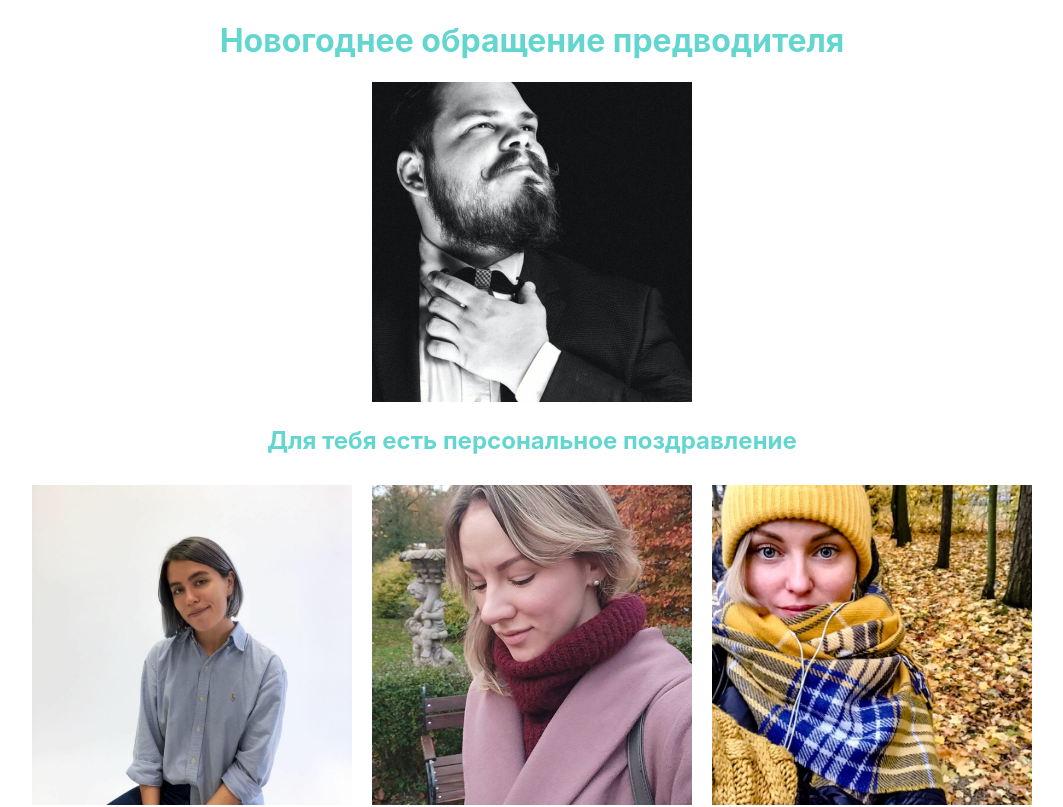
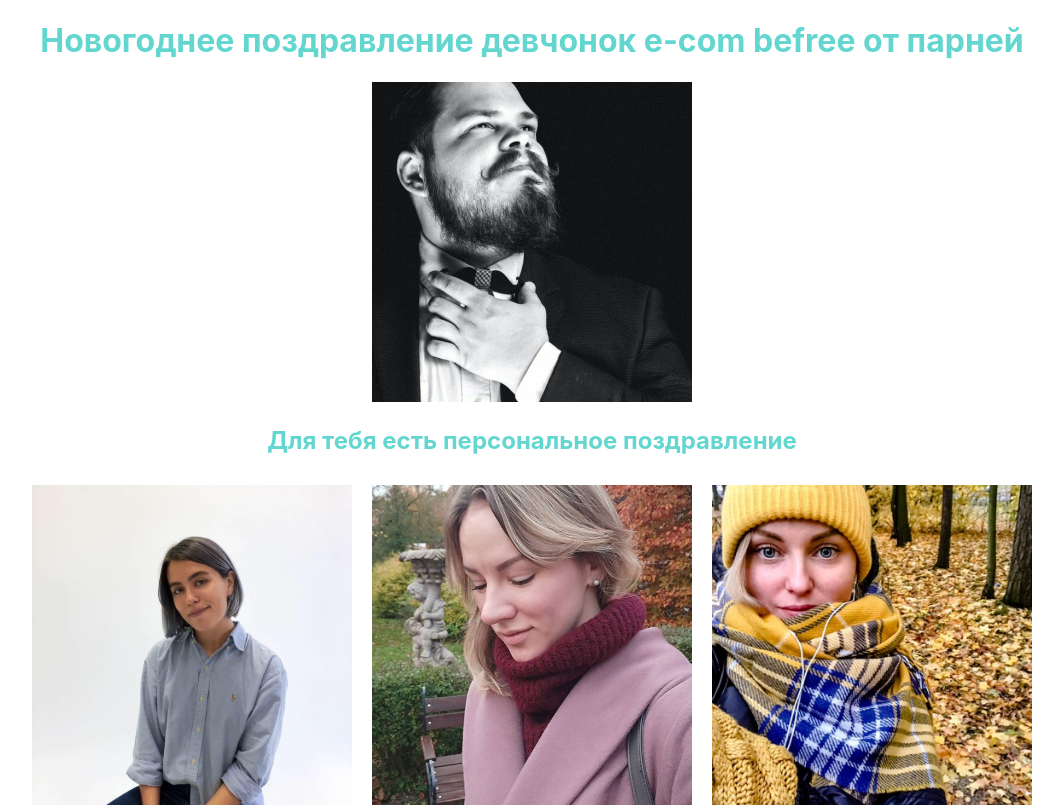
Before and after one commit to tsepen/newyear, a React (Create React App) app: page / in a window 1280 px wide. Shown: the top 807 px of the page, without its empty margins (108-1171 px from the left). Built offline with nearby package versions, Linux system fonts and the light colour scheme.

Commit message:
fix title

```diff
--- a/src/App.js
+++ b/src/App.js
@@ -27,7 +27,7 @@
 
     return (
         <div>
-            <h1>Новогоднее обращение предводителя</h1>
+            <h1>Новогоднее поздравление девчонок e-com befree от парней </h1>
             <div className="main-video">
                 {active === 'main' ? (
                     <video
```
